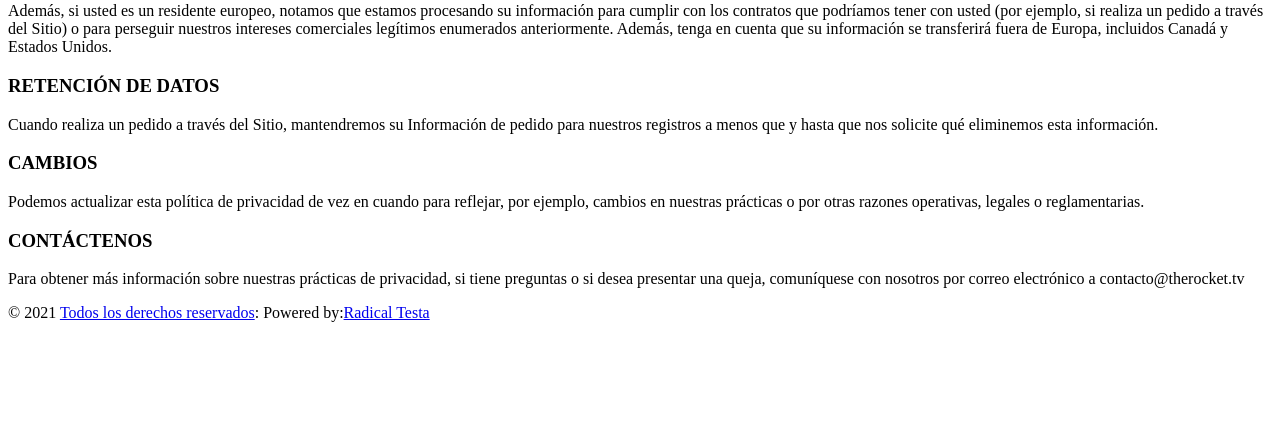
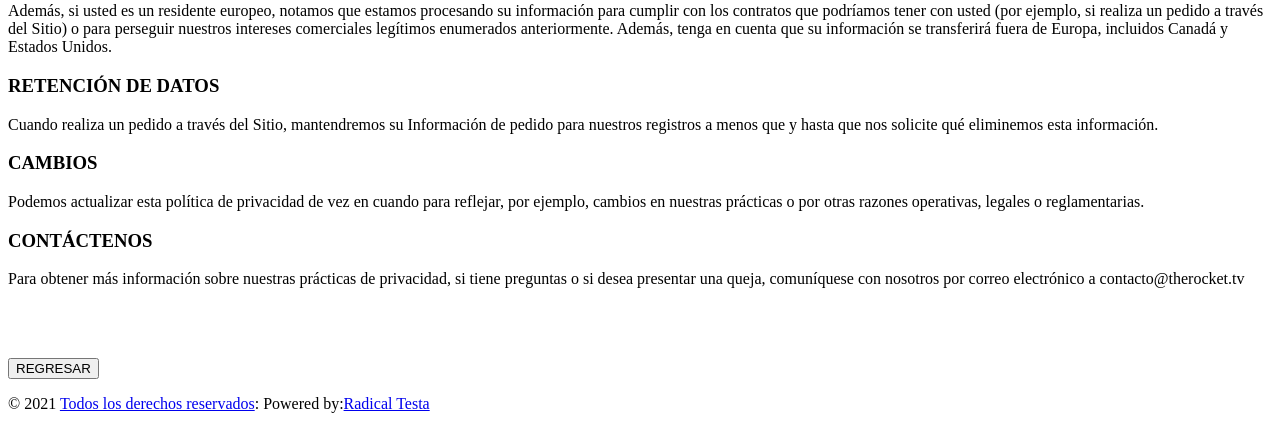
Before and after one commit to juan-palma/therocket, a PHP site: template application/views/public/privacidad.php in a window 1280 px wide. Shown: the part 1007-1436 px from the top of the page. Before the commit the page ends 1329 px from the top, so only its background shows below. Run offline with PHP 8.4, Linux system fonts and the light colour scheme; the template is opened without the code that fills it, so the values that code supplies are empty.

Commit message:
Politica de privacidad v1.2

```diff
--- a/application/views/public/privacidad.php
+++ b/application/views/public/privacidad.php
@@ -53,5 +53,8 @@
 
 		<h3>CONTÁCTENOS</h3>
 		<p>Para obtener más información sobre nuestras prácticas de privacidad, si tiene preguntas o si desea presentar una queja, comuníquese con nosotros por correo electrónico a contacto@therocket.tv</p>
+
+		<br /><br /><br />
+		<input id="btnFormRegresar" type="button" value="REGRESAR" onclick="location.href('<?php echo(base_url()); ?>');"></input>
 	</div>
 </div>
```
